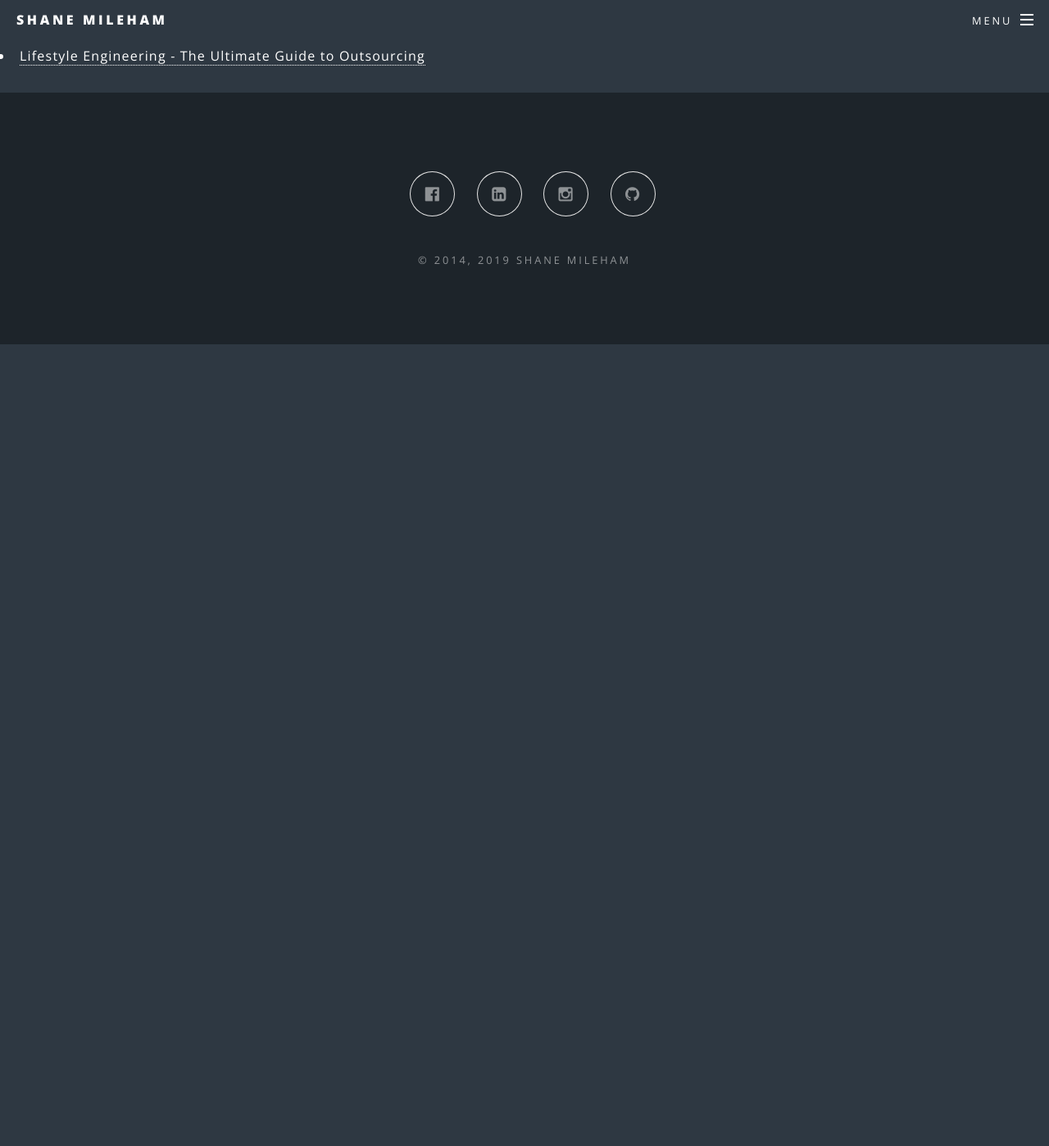
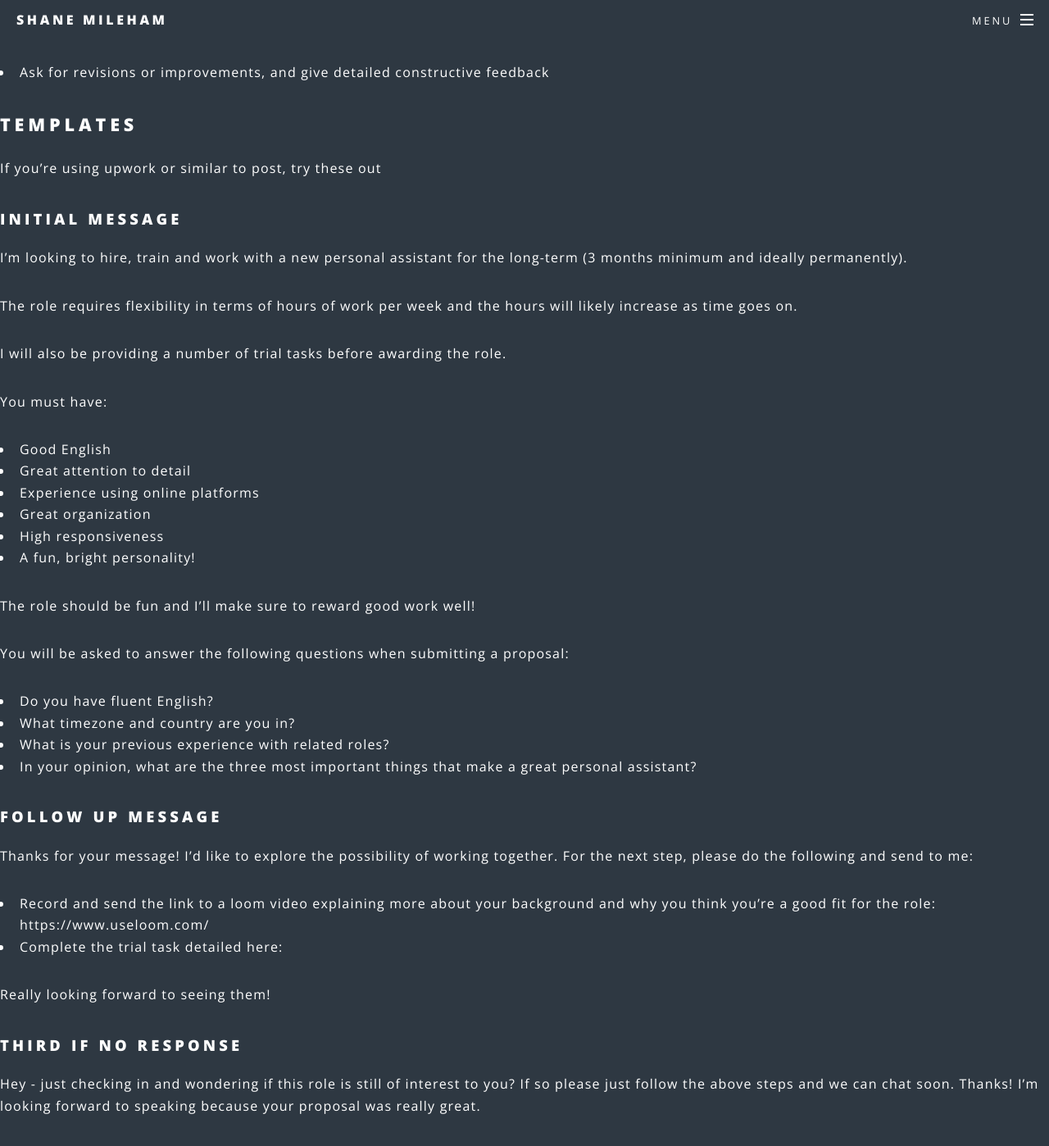
Before and after one commit to shanemileham/shanemileham.github.io, a Jekyll site: the page built from _kb/professional/strategy/outsourcing.md, in a window 1280 px wide and 1400 px high, scrolled down 4355 px. Shown: the whole window at 82% size. Built offline with Jekyll 4.4.1, drawn with Linux system fonts in a browser that asks for light colours; comment, search, counter and statistics services are not loaded; before the commit the page ends 4775 px from its top, so only the background shows below that; some of the changed text lies outside the part shown.

Commit message:
Outsourcing += templates

```diff
--- a/_kb/professional/strategy/outsourcing.md
+++ b/_kb/professional/strategy/outsourcing.md
@@ -131,6 +131,44 @@ Decide if you want a generalist, specialist, project manager (who can sub-outsou
   - Purpose - Thank them, appreciate their work, and explain how much they have helped you
 - Ask for revisions or improvements, and give detailed constructive feedback
 
+## Templates
+If you're using upwork or similar to post, try these out
+
+### Initial Message
+
+I'm looking to hire, train and work with a new personal assistant for the long-term (3 months minimum and ideally permanently).
+
+The role requires flexibility in terms of hours of work per week and the hours will likely increase as time goes on.
+
+I will also be providing a number of trial tasks before awarding the role.
+
+You must have:
+- Good English
+- Great attention to detail
+- Experience using online platforms
+- Great organization
+- High responsiveness
+- A fun, bright personality!
+
+The role should be fun and I'll make sure to reward good work well!
+
+You will be asked to answer the following questions when submitting a proposal:
+- Do you have fluent English?
+- What timezone and country are you in?
+- What is your previous experience with related roles?
+- In your opinion, what are the three most important things that make a great personal assistant?
+
+### Follow up message
+
+Thanks for your message! I'd like to explore the possibility of working together. For the next step, please do the following and send to me:
+- Record and send the link to a loom video explaining more about your background and why you think you’re a good fit for the role: https://www.useloom.com/
+- Complete the trial task detailed here: {{Document}}
+
+Really looking forward to seeing them!
+
+### Third if no response
+Hey - just checking in and wondering if this role is still of interest to you? If so please just follow the above steps and we can chat soon. Thanks! I'm looking forward to speaking because your proposal was really great.
+
 
 ## Resources
 - [Lifestyle Engineering - The Ultimate Guide to Outsourcing](https://www.lifestyle.engineering/post/the-ultimate-guide-to-outsourcing)
```
